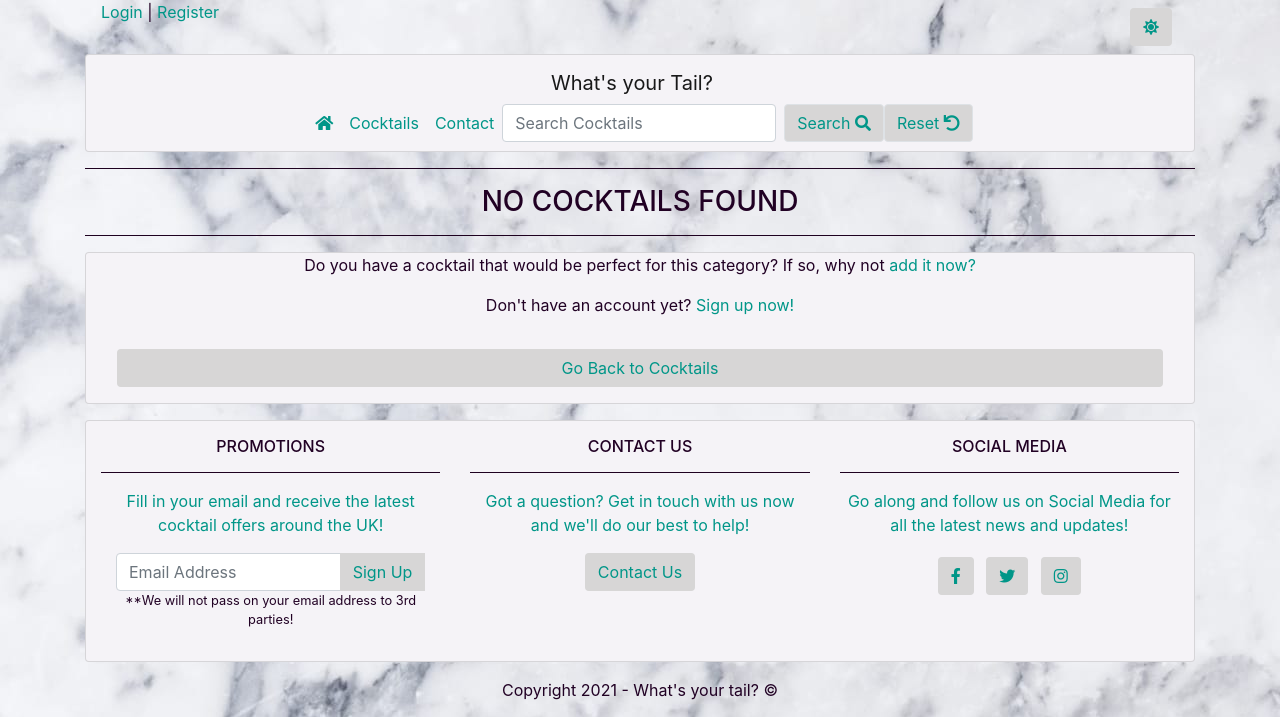
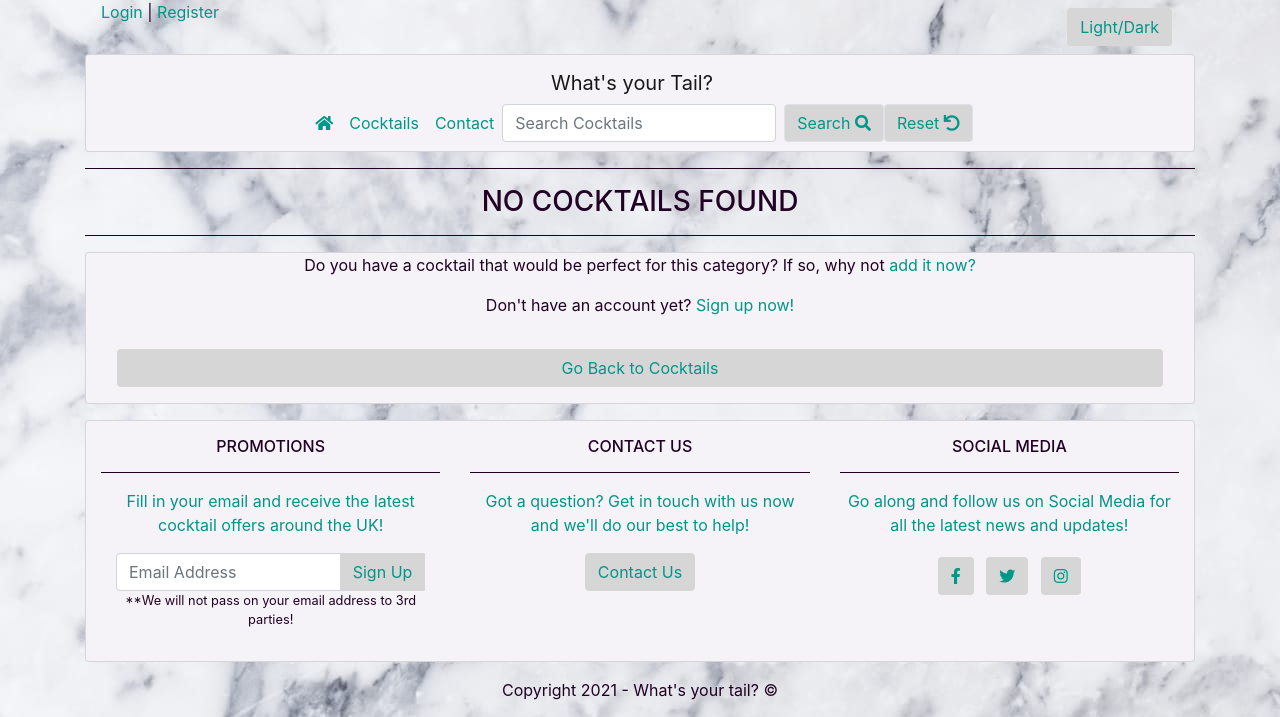
Before and after one commit to jakelashbrook/cocktails-ms3, a Flask app: page /search in a window 1280 px wide. Shown: the top 717 px of the page. Run offline with Flask 2, Linux system fonts and the light colour scheme; data that the repository does not hold is empty; some libraries are stand-ins or nearby versions.

Commit message:
Light/Dark Mode Improved

```diff
--- a/static/css/style.css
+++ b/static/css/style.css
@@ -1,28 +1,51 @@
 /* Google Fonts Import */
 @import url('https://fonts.googleapis.com/css2?family=Pangolin&display=swap');
 
-/* Light and Dark Mode */
-.light-mode {
-    background-image: url("/static/images/white-marble-bg.jpeg");
-    color: #210124;
+/* Colour Scheme Preferences  */
+:root {
+  color-scheme: light dark; /* both supported */
 }
 
-.dark-mode {
-    background-image: url("/static/images/black-marble-bg.jpeg");
+/* Light and Dark Mode */
+body {
+  --hr-color: #210124;
+  --text-color: #210124;
+  --background-image: url("/static/images/white-marble-bg.jpeg");
+  --card-title: #210124;
+}
+body.dark-mode {
+  --hr-color: #fafafa;
+  --text-color: #fafafa;
+  --background-image: url("/static/images/black-marble-bg.jpeg");
+  --card-title: #210124;
 }
 
+@media (prefers-color-scheme: dark) {
+  /* defaults to dark theme */
+  body {
+    --hr-color: #210124;
+    --text-color: #fafafa;
+    --background-image: url("/static/images/black-marble-bg.jpeg");
+  }
+  body.light-mode {
+    --hr-color: #210124;
+    --text-color: #210124;
+    --background-image: url("/static/images/white-marble-bg.jpeg");
+  }
+}
+
+body {
+  background: var(--background-image);
+  color: var(--text-color);
+}
 
 /* Body Classes */
 hr {
-    background-color: #210124;
+    background-color: var(--hr-color)
 }
 
-.hr-dm {
-    background-color: #fafafa;
-}
-
-.dm-h3 {
-    color: #fafafa;
+h4 {
+    color: var(--card-title);
 }
 
 .dm-f-txt {
--- /dev/null
+++ b/static/js/light-dark.js
@@ -0,0 +1,31 @@
+// Select the button
+const btn = document.querySelector("#l-or-d-mode");
+// Check for dark mode preference at the OS level
+const prefersDarkScheme = window.matchMedia("(prefers-color-scheme: dark)");
+// Get the user's theme preference from local storage, if it's available
+const currentTheme = localStorage.getItem("theme");
+// If the user's preference in localStorage is dark...
+if (currentTheme == "dark") {
+  // ...let's toggle the .dark-theme class on the body
+  document.body.classList.toggle("dark-mode");
+// Otherwise, if the user's preference in localStorage is light...
+} else if (currentTheme == "light") {
+  // ...let's toggle the .light-theme class on the body
+  document.body.classList.toggle("light-mode");
+}
+// Listen for a click on the button
+btn.addEventListener("click", function() {
+  // If the user's OS setting is dark and matches our .dark-mode class...
+  if (prefersDarkScheme.matches) {
+    // ...then toggle the light mode class
+    document.body.classList.toggle("light-mode");
+    // ...but use .dark-mode if the .light-mode class is already on the body,
+    var theme = document.body.classList.contains("light-mode") ? "light" : "dark";
+  } else {
+    // Otherwise, let's do the same thing, but for .dark-mode
+    document.body.classList.toggle("dark-mode");
+    var theme = document.body.classList.contains("dark-mode") ? "dark" : "light";
+  }
+  // Finally, let's save the current preference to localStorage to keep using it
+  localStorage.setItem("theme", theme);
+});
--- a/static/js/main.js
+++ b/static/js/main.js
@@ -1,25 +1,4 @@
 $( document ).ready(function() {
-
-    $('#l-or-d-mode').click(function() {
-  if ($('body').hasClass('light-mode')){
-    $('body').removeClass('light-mode');
-    $('body').addClass('dark-mode');
-    $('#log-nav a').addClass('btn button m-2');
-    $('h3').addClass('dm-h3');
-    $('hr').addClass('hr-dm')
-    $('footer h6').addClass('dm-f-txt');
-    $('#l-or-d-mode').html('<i class="fas fa-moon"></i>');
-  }
-  else if ($('body').hasClass('dark-mode')){
-    $('body').removeClass('dark-mode');
-    $('body').addClass('light-mode');
-    $('#log-nav a').removeClass('btn button');
-    $('h3').removeClass('dm-h3');
-    $('hr').removeClass('hr-dm');
-    $('footer h6').removeClass('dm-f-txt');
-    $('#l-or-d-mode').html('<i class="fas fa-sun"></i>');
-  }
-});
 
     $('.edit-cn-btn').click(function() {
         $('#accordionExample').addClass('d-none');
--- a/templates/base.html
+++ b/templates/base.html
@@ -3,6 +3,7 @@
 <head>
     <meta charset="UTF-8">
     <meta name="viewport" content="width=device-width, initial-scale=1.0">
+    <meta name="color-scheme" content="dark light">
     <!-- Compiled and minified Bootstrap CSS -->
     <link rel="stylesheet" href="https://cdn.jsdelivr.net/npm/bootstrap@4.6.0/dist/css/bootstrap.min.css"
     integrity="sha384-B0vP5xmATw1+K9KRQjQERJvTumQW0nPEzvF6L/Z6nronJ3oUOFUFpCjEUQouq2+l" crossorigin="anonymous">
@@ -32,7 +33,7 @@
                     {% endif %}
                     <!-- Light/Dark Mode Toggle -->
                     <button id="l-or-d-mode" class="btn button m-2 float-right" title="Change Mode">
-                        <i class="fas fa-sun"></i></button>
+                        Light/Dark</button>
                 </div>
             </div>
         </div>
@@ -191,6 +192,8 @@
     <script src="https://cdn.jsdelivr.net/npm/bootstrap@4.6.0/dist/js/bootstrap.min.js" integrity="sha384-+YQ4JLhjyBLPDQt//I+STsc9iw4uQqACwlvpslubQzn4u2UU2UFM80nGisd026JF" crossorigin="anonymous"></script>
     <!-- Internal Main JS File -->
     <script src="{{ url_for('static', filename='js/main.js')}}"></script>
+    <!-- Light/Dark Mode JS -->
+    <script src="{{ url_for('static', filename='js/light-dark.js')}}"></script>
     <!-- For injecting custom JS -->
     {% block scripts %}
     {% endblock %}
```
